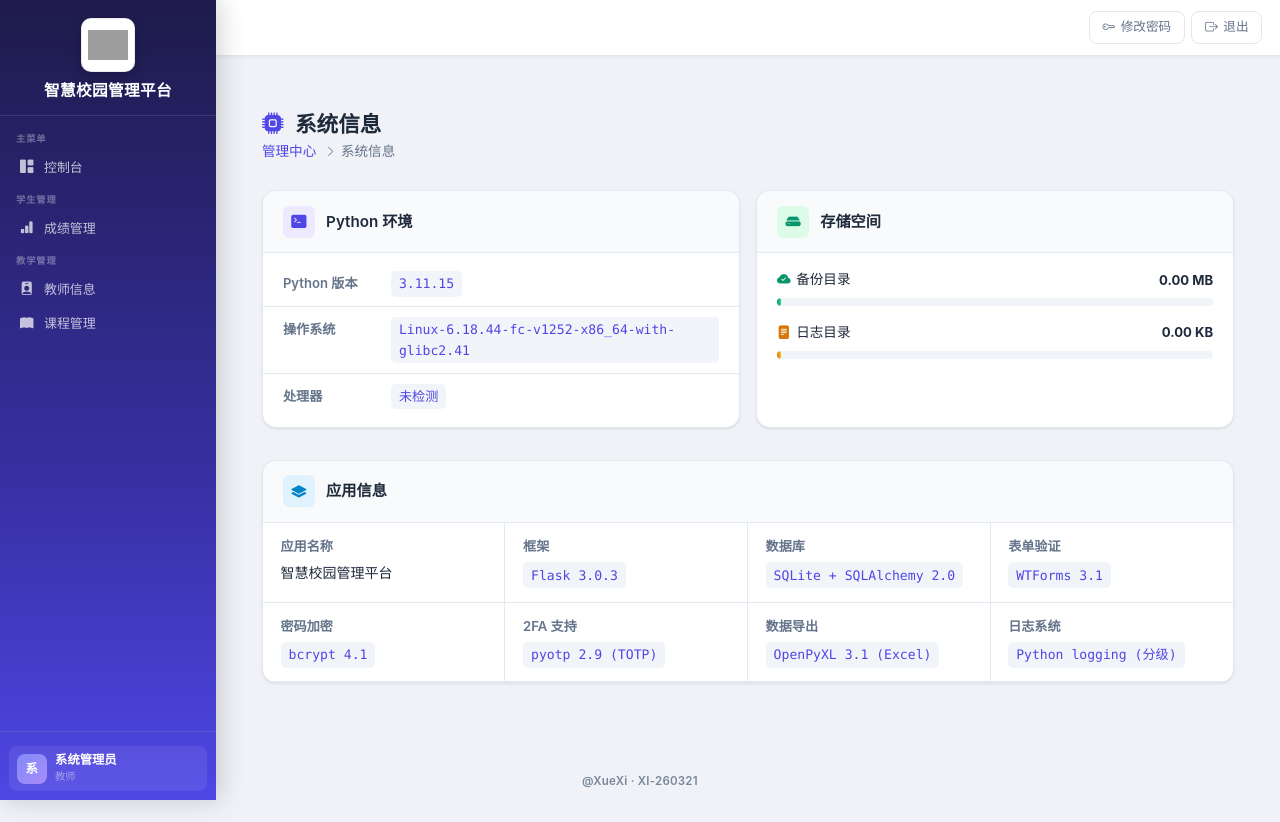
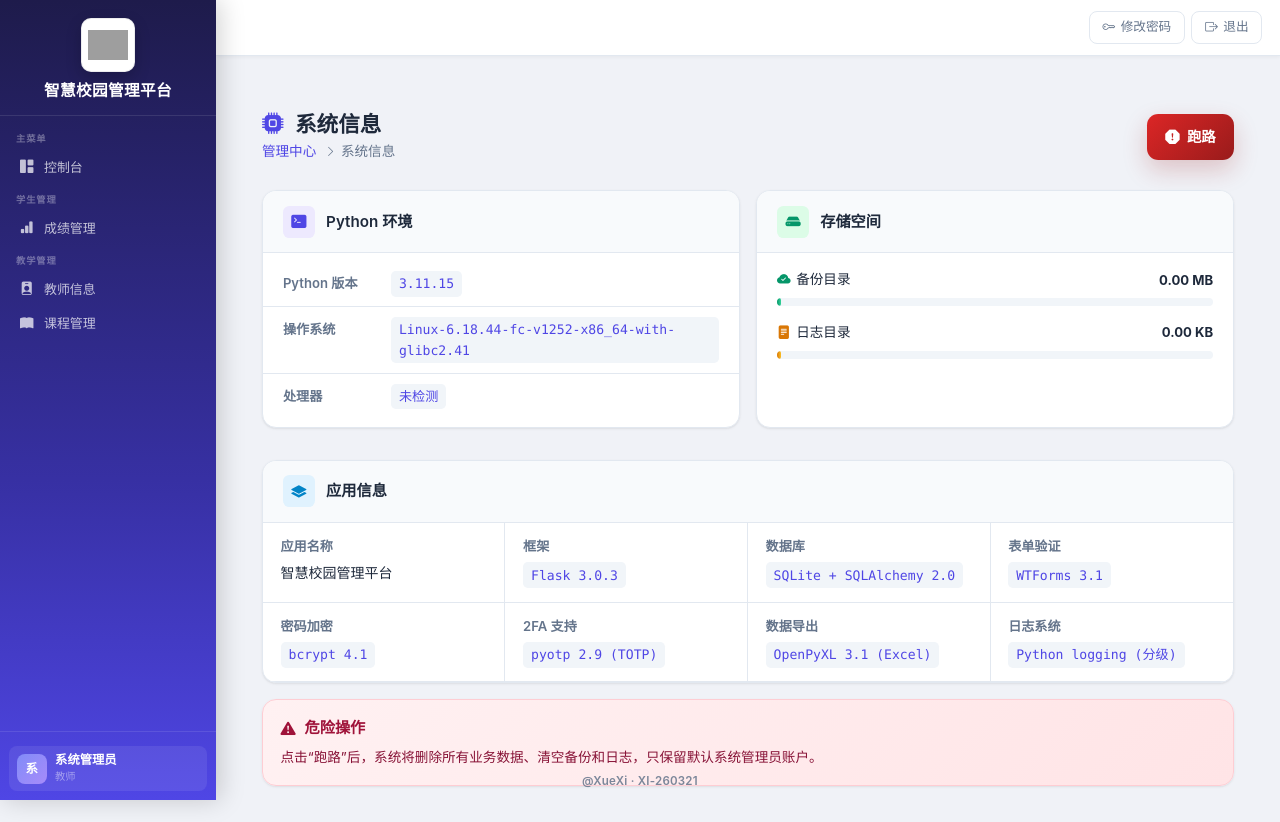
Before and after one commit to weichuyi/jystudent, a Flask app: page /admin/system-info in a window 1280 px wide. Run offline with Flask 3, Linux system fonts and the light colour scheme; a user stored in the database is signed in; grey boxes are pictures that could not be loaded.

Commit message:
添加恢复出厂设置与默认管理员常量
引入 DEFAULT_ADMIN_* 系列常量，并在 init_db 中使用这些常量以统一管理默认管理员信息；确保管理员账号属性（角色、状态、邮箱、姓名、密码）保持同步。新增一个仅管理员可访问的 /admin/factory-reset POST 接口，该接口会删除业务数据（成绩、学生、课程、教师、班级、选课记录、日志、备份等），同时保留当前管理员用户并将其重置为默认凭据。更新 templates/admin/system_info.html 模板，添加警告卡片、“跑路”重置按钮、带5秒倒计时的确认弹窗及前端启用逻辑，并为新界面添加样式。同时对 SQLite 实例数据库进行了更新。

```diff
--- a/app.py
+++ b/app.py
@@ -17,6 +17,11 @@ app = Flask(__name__)
 app.config["SECRET_KEY"] = "student-system-secret-key-2026"
 app.config["SQLALCHEMY_DATABASE_URI"] = "sqlite:///students.db"
 app.config["SQLALCHEMY_TRACK_MODIFICATIONS"] = False
+
+DEFAULT_ADMIN_USERNAME = "admin"
+DEFAULT_ADMIN_FULL_NAME = "系统管理员"
+DEFAULT_ADMIN_PASSWORD = "weichuy1"
+DEFAULT_ADMIN_EMAIL = "admin@school.com"
 
 db = SQLAlchemy(app)
 
@@ -232,18 +237,22 @@ def init_db():
     with app.app_context():
         db.create_all()
         # 创建或同步默认管理员账户密码
-        admin = User.query.filter_by(username="admin").first()
+        admin = User.query.filter_by(username=DEFAULT_ADMIN_USERNAME).first()
         if not admin:
             admin = User(
-                username="admin",
-                full_name="系统管理员",
+                username=DEFAULT_ADMIN_USERNAME,
+                full_name=DEFAULT_ADMIN_FULL_NAME,
                 role="admin",
-                email="admin@school.com"
+                email=DEFAULT_ADMIN_EMAIL
             )
             db.session.add(admin)
 
         # 按需求统一默认管理员密码
-        admin.set_password("weichuy1")
+        admin.role = "admin"
+        admin.is_active = True
+        admin.email = DEFAULT_ADMIN_EMAIL
+        admin.full_name = DEFAULT_ADMIN_FULL_NAME
+        admin.set_password(DEFAULT_ADMIN_PASSWORD)
         db.session.commit()
 
 
@@ -2785,6 +2794,72 @@ def admin_system_info():
     return render_template("admin/system_info.html", info=info)
 
 
+@app.route("/admin/factory-reset", methods=["POST"])
+@login_required
+@role_required("admin")
+def admin_factory_reset():
+    """恢复出厂设置：清空业务数据，仅保留系统管理员账户。"""
+    admin_user = User.query.get_or_404(session["user_id"])
+
+    try:
+        Score.query.delete(synchronize_session=False)
+        StudentStatusChange.query.delete(synchronize_session=False)
+        PasswordResetKey.query.delete(synchronize_session=False)
+        OperationLog.query.delete(synchronize_session=False)
+        Enrollment.query.delete(synchronize_session=False)
+        db.session.execute(course_teacher_links.delete())
+        Course.query.delete(synchronize_session=False)
+        Student.query.delete(synchronize_session=False)
+        Teacher.query.delete(synchronize_session=False)
+        Class.query.delete(synchronize_session=False)
+        User.query.filter(User.id != admin_user.id).delete(synchronize_session=False)
+
+        admin_user.username = DEFAULT_ADMIN_USERNAME
+        admin_user.full_name = DEFAULT_ADMIN_FULL_NAME
+        admin_user.role = "admin"
+        admin_user.email = DEFAULT_ADMIN_EMAIL
+        admin_user.phone = None
+        admin_user.is_active = True
+        admin_user.set_password(DEFAULT_ADMIN_PASSWORD)
+
+        db.session.commit()
+
+        backup_dir = os.path.join(os.path.dirname(os.path.abspath(__file__)), "backups")
+        if os.path.exists(backup_dir):
+            for filename in os.listdir(backup_dir):
+                file_path = os.path.join(backup_dir, filename)
+                if os.path.isfile(file_path):
+                    try:
+                        os.remove(file_path)
+                    except OSError:
+                        pass
+
+        log_dir = os.path.join(os.path.dirname(os.path.abspath(__file__)), "logs")
+        if os.path.exists(log_dir):
+            for filename in os.listdir(log_dir):
+                file_path = os.path.join(log_dir, filename)
+                if os.path.isfile(file_path):
+                    try:
+                        with open(file_path, "w", encoding="utf-8"):
+                            pass
+                    except OSError:
+                        pass
+
+        session["username"] = admin_user.username
+        session["role"] = admin_user.role
+        session["full_name"] = admin_user.full_name
+
+        flash(
+            f"系统已恢复出厂设置，仅保留管理员账户：{DEFAULT_ADMIN_USERNAME} / {DEFAULT_ADMIN_PASSWORD}",
+            "success",
+        )
+    except Exception as e:
+        db.session.rollback()
+        flash(f"恢复出厂设置失败：{str(e)}", "danger")
+
+    return redirect(url_for("admin_system_info"))
+
+
 if __name__ == "__main__":
     init_db()
     app.run(debug=True, port=5001)
--- a/templates/admin/system_info.html
+++ b/templates/admin/system_info.html
@@ -12,6 +12,9 @@
         <i class="bi bi-chevron-right si-chevron"></i>系统信息
       </p>
     </div>
+    <button type="button" class="si-danger-btn" data-bs-toggle="modal" data-bs-target="#factoryResetModal">
+        <i class="bi bi-exclamation-octagon-fill"></i> 跑路
+    </button>
   </div>
 
   <!-- 顶部两列网格 -->
@@ -87,7 +90,89 @@
     </div>
   </div>
 
+  <div class="si-warning-card">
+    <div class="si-warning-head">
+      <i class="bi bi-exclamation-triangle-fill"></i>
+      <span>危险操作</span>
+    </div>
+    <div class="si-warning-body">
+      点击“跑路”后，系统将删除所有业务数据、清空备份和日志，只保留默认系统管理员账户。
+    </div>
+  </div>
+
+  <div class="modal fade" id="factoryResetModal" tabindex="-1" aria-hidden="true">
+    <div class="modal-dialog modal-dialog-centered">
+      <div class="modal-content si-modal-content">
+        <div class="modal-header si-modal-header">
+          <h5 class="modal-title"><i class="bi bi-exclamation-octagon-fill"></i> 确认跑路</h5>
+          <button type="button" class="btn-close" data-bs-dismiss="modal" aria-label="关闭"></button>
+        </div>
+        <div class="modal-body">
+          <p class="si-modal-text">执行后会删除所有已添加的数据、清空备份和日志，并仅保留系统管理员账户。</p>
+          <p class="si-modal-text si-modal-text-strong">该操作不可恢复，请确认你真的要继续。</p>
+          <div class="si-countdown-tip" id="factoryResetCountdownText">请等待 5 秒后才能确认</div>
+        </div>
+        <div class="modal-footer">
+          <button type="button" class="btn btn-outline-secondary" data-bs-dismiss="modal">取消</button>
+          <form method="post" action="{{ url_for('admin_factory_reset') }}">
+            <button type="submit" class="btn si-confirm-btn" id="factoryResetConfirmBtn" disabled>确定跑路（5）</button>
+          </form>
+        </div>
+      </div>
+    </div>
+  </div>
+
 </div>
+
+<script>
+(function () {
+  const modalEl = document.getElementById('factoryResetModal');
+  const confirmBtn = document.getElementById('factoryResetConfirmBtn');
+  const countdownText = document.getElementById('factoryResetCountdownText');
+  let timerId = null;
+
+  if (!modalEl || !confirmBtn || !countdownText) {
+    return;
+  }
+
+  function resetCountdown() {
+    let remaining = 5;
+    confirmBtn.disabled = true;
+    confirmBtn.textContent = '确定跑路（5）';
+    countdownText.textContent = '请等待 5 秒后才能确认';
+
+    if (timerId) {
+      window.clearInterval(timerId);
+    }
+
+    timerId = window.setInterval(function () {
+      remaining -= 1;
+      if (remaining <= 0) {
+        window.clearInterval(timerId);
+        timerId = null;
+        confirmBtn.disabled = false;
+        confirmBtn.textContent = '确定跑路';
+        countdownText.textContent = '已可点击“确定跑路”';
+        return;
+      }
+
+      confirmBtn.textContent = '确定跑路（' + remaining + '）';
+      countdownText.textContent = '请等待 ' + remaining + ' 秒后才能确认';
+    }, 1000);
+  }
+
+  modalEl.addEventListener('show.bs.modal', resetCountdown);
+  modalEl.addEventListener('hidden.bs.modal', function () {
+    if (timerId) {
+      window.clearInterval(timerId);
+      timerId = null;
+    }
+    confirmBtn.disabled = true;
+    confirmBtn.textContent = '确定跑路（5）';
+    countdownText.textContent = '请等待 5 秒后才能确认';
+  });
+})();
+</script>
 
 <style>
 .si-wrap { width: 100%; margin-top: -0.55rem; }
@@ -102,6 +187,21 @@
 .si-breadcrumb { color: var(--primary); text-decoration: none; }
 .si-breadcrumb:hover { text-decoration: underline; }
 .si-chevron { font-size: .7rem; color: var(--text-muted); margin: 0 .3rem; }
+.si-danger-btn {
+  display: inline-flex; align-items: center; justify-content: center; gap: .45rem;
+  border: none; border-radius: .7rem; padding: .72rem 1.15rem;
+  background: linear-gradient(135deg, #dc2626, #991b1b); color: #fff;
+  font-size: .9rem; font-weight: 700; box-shadow: 0 10px 24px rgba(153, 27, 27, .22);
+}
+.si-danger-btn:hover { filter: brightness(.96); }
+.si-confirm-btn {
+  background: linear-gradient(135deg, #dc2626, #991b1b);
+  color: #fff; border: none;
+}
+.si-confirm-btn:hover { filter: brightness(.96); color: #fff; }
+.si-confirm-btn:disabled {
+  background: #fecaca; color: #7f1d1d; cursor: not-allowed; opacity: 1;
+}
 
 .si-top-grid {
   display: grid; grid-template-columns: 1fr 1fr;
@@ -166,5 +266,41 @@
 }
 .si-app-grid .si-kv-label { width: auto; }
 
+.si-warning-card {
+  background: linear-gradient(135deg, #fff1f2, #ffe4e6);
+  border: 1px solid #fecdd3; border-radius: var(--radius);
+  padding: 1rem 1.1rem; box-shadow: var(--shadow-sm);
+}
+.si-warning-head {
+  display: flex; align-items: center; gap: .55rem;
+  font-size: .95rem; font-weight: 700; color: #9f1239; margin-bottom: .35rem;
+}
+.si-warning-body {
+  color: #881337; font-size: .85rem; line-height: 1.7;
+}
+.si-modal-content {
+  border: 1px solid #fecdd3;
+  border-radius: 1rem;
+  overflow: hidden;
+}
+.si-modal-header {
+  background: linear-gradient(135deg, #fff1f2, #ffe4e6);
+}
+.si-modal-header .modal-title {
+  display: flex; align-items: center; gap: .5rem;
+  color: #9f1239; font-weight: 700;
+}
+.si-modal-text {
+  margin-bottom: .65rem; color: #334155; line-height: 1.7;
+}
+.si-modal-text-strong {
+  color: #9f1239; font-weight: 700;
+}
+.si-countdown-tip {
+  margin-top: .9rem; padding: .7rem .8rem;
+  border-radius: .7rem; background: #fff7ed; color: #9a3412;
+  font-size: .84rem; font-weight: 600;
+}
+
 </style>
 {% endblock %}
```
Also changed, not shown: instance/students.db.
